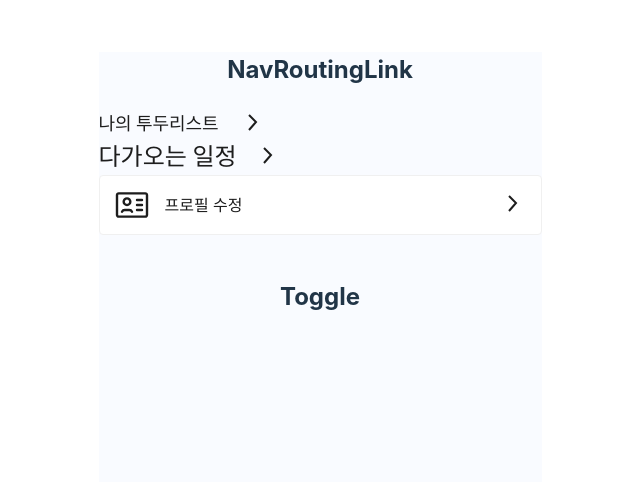
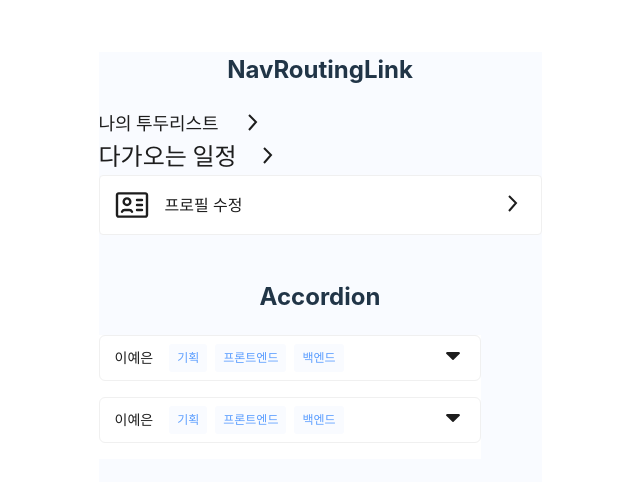
Before and after one commit to Teammanagers/frontend-v2, a React (Vite) app: page /test in a window 1280 px wide. Shown: the top 482 px of the page, without its empty margins (320-960 px from the left). Built offline with nearby package versions, Linux system fonts and the light colour scheme.

Commit message:
style: Accordion UI 구현

```diff
--- /dev/null
+++ b/src/components/common/TodoAccordion.tsx
@@ -0,0 +1,161 @@
+import styled from 'styled-components';
+import chevronIcon from '../../assets/rotating-chevron.svg';
+import { useRef, useState } from 'react';
+
+interface TodoAccordionProps {
+  children?: React.ReactNode;
+  title: string;
+  tagList?: string[];
+}
+
+export const TodoAccordion = ({
+  children,
+  title,
+  tagList,
+}: TodoAccordionProps) => {
+  const [isOpen, setIsOpen] = useState<boolean>(false);
+  const parentRef = useRef<HTMLDivElement>(null);
+  const childRef = useRef<HTMLDivElement>(null);
+
+  const clickAccordionHandler = (
+    e: React.MouseEvent<HTMLDivElement, MouseEvent>,
+  ) => {
+    e.preventDefault();
+
+    // 열려있는 상태면 닫기
+    if (parentRef.current!.clientHeight > 0) {
+      parentRef.current!.style.height = '0';
+    }
+    // 닫혀있는 상태면 열기
+    else {
+      parentRef.current!.style.height = `${childRef.current!.clientHeight}px`;
+    }
+
+    setIsOpen((prev) => !prev);
+  };
+
+  return (
+    <AccordionContainer $isOpen={isOpen}>
+      <AccordionHeader onClick={clickAccordionHandler} $isOpen={isOpen}>
+        <TitleWrapper>
+          <h3>{title}</h3>
+          <TagList>
+            {tagList?.map((tag, idx) => (
+              <Tag $isOpen={isOpen} key={`tag-${idx}`}>
+                {tag}
+              </Tag>
+            ))}
+          </TagList>
+        </TitleWrapper>
+
+        <IconWrapper $isOpen={isOpen}>
+          <img src={chevronIcon} alt="rotating-chevron-icon" />
+        </IconWrapper>
+      </AccordionHeader>
+
+      <AccordionBodyWrapper ref={parentRef}>
+        <AccordionBody ref={childRef} $isOpen={isOpen}>
+          {children}
+        </AccordionBody>
+      </AccordionBodyWrapper>
+    </AccordionContainer>
+  );
+};
+
+const AccordionContainer = styled.div<{ $isOpen: boolean }>`
+  display: flex;
+  flex-direction: column;
+  gap: 16px;
+  width: 382px;
+  background-color: #ffffff;
+  box-shadow: ${({ $isOpen }) =>
+    $isOpen ? '0px 3px 9px rgba(0, 0, 0, 0.08)' : 'none'};
+`;
+
+const AccordionHeader = styled.div<{ $isOpen: boolean }>`
+  box-sizing: border-box;
+  width: inherit;
+  height: 46px;
+  display: flex;
+  align-items: center;
+  justify-content: space-between;
+  padding: 9px 15px;
+  border: 1px solid #f0f0f0;
+  border-radius: 6px;
+
+  background-color: ${({ $isOpen }) => ($isOpen ? '#F9FBFF' : '#ffffff')};
+  cursor: pointer;
+
+  h3 {
+    font-size: 14px;
+    font-weight: 500;
+    color: #1d1d1d;
+  }
+`;
+
+const TitleWrapper = styled.div`
+  display: flex;
+  align-items: center;
+  gap: 16px;
+`;
+
+const TagList = styled.ul`
+  // ul 기본 속성 초기화
+  padding: 0;
+  margin: 0;
+  list-style: none;
+
+  display: flex;
+  gap: 8px;
+`;
+
+const Tag = styled.li<{ $isOpen: boolean }>`
+  // li 기본 속성 초기화
+  box-sizing: border-box;
+  padding: 5px 8px;
+  margin: 0;
+
+  display: flex;
+  justify-content: center;
+  align-items: center;
+  height: 28px;
+  border-radius: 3px;
+  font-size: 12px;
+  font-weight: 500;
+  color: #5c9eff;
+  background-color: ${({ $isOpen }) => ($isOpen ? '#ffffff' : '#F9FBFF')};
+`;
+
+const IconWrapper = styled.button<{ $isOpen: boolean }>`
+  // button 기본 속성 초기화
+  background: none;
+  border: none;
+  padding: 0;
+  outline: none;
+  &:focus {
+    outline: none;
+  }
+  &:active {
+    outline: none;
+  }
+
+  transform: ${({ $isOpen }) => ($isOpen ? 'rotate(180deg)' : 'rotate(0deg)')};
+  transition: transform 0.5s;
+  cursor: pointer;
+`;
+
+const AccordionBodyWrapper = styled.div`
+  height: 0;
+  overflow: hidden;
+  transition: height 0.5s ease;
+`;
+
+const AccordionBody = styled.div<{ $isOpen: boolean }>`
+  height: 100px;
+  background-color: skyblue;
+
+  //   width: inherit;
+  //   display: flex;
+  //   flex-direction: column;
+  //   align-items: center;
+`;
--- a/src/pages/test.tsx
+++ b/src/pages/test.tsx
@@ -1,6 +1,7 @@
 import { NavRoutingLink } from '../components/common/NavRoutingLink';
 import testIcon from '../assets/test.svg';
 import styled from 'styled-components';
+import { TodoAccordion } from '../components/common/TodoAccordion';
 
 export const Test = () => {
   return (
@@ -24,7 +25,17 @@ export const Test = () => {
 
       <br />
 
-      <h2>Toggle</h2>
+      <h2>Accordion</h2>
+      <TodoAccordion title="이예은" tagList={['기획', '프론트엔드', '백엔드']}>
+        <li>dfsdf</li>
+        <li>dfsdf</li>
+        <li>dfsdf</li>
+      </TodoAccordion>
+      <TodoAccordion title="이예은" tagList={['기획', '프론트엔드', '백엔드']}>
+        <li>dfsdf</li>
+        <li>dfsdf</li>
+        <li>dfsdf</li>
+      </TodoAccordion>
     </Container>
   );
 };
```
Also changed, not shown: src/store/accordionStore.ts (added, +34 -0 lines), src/assets/rotating-chevron.svg (added).
